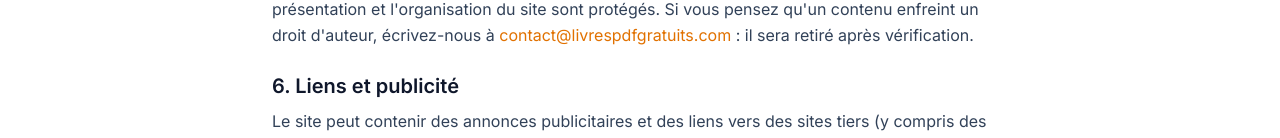
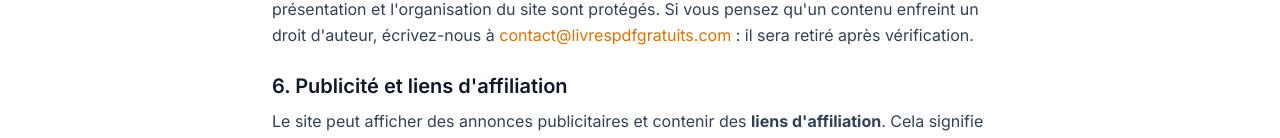
Before and after one commit to MustaphaEssa/livres-pdf-gratuits, a Next.js app: page /conditions in a window 1280 px wide. Shown: the part 801-939 px from the top of the page. Built offline with nearby package versions, Linux system fonts and the light colour scheme; no server answers; the database is empty.

Commit message:
Fiche livre : encart domaine public + divulgation d'affiliation renforcée
- Encart "Œuvre du domaine public — source: Internet Archive" sur chaque fiche
- Conditions : divulgation claire des liens d'affiliation (commission sans surcoût)

Co-Authored-By: Claude Opus 4.8 <noreply@anthropic.com>

```diff
--- a/src/app/conditions/page.tsx
+++ b/src/app/conditions/page.tsx
@@ -74,11 +74,14 @@ export default async function TermsPage() {
             </section>
 
             <section>
-              <h2 className="text-xl font-semibold text-slate-900 dark:text-white mb-2">6. Liens et publicité</h2>
+              <h2 className="text-xl font-semibold text-slate-900 dark:text-white mb-2">6. Publicité et liens d&apos;affiliation</h2>
               <p>
-                Le site peut contenir des annonces publicitaires et des liens vers des sites
-                tiers (y compris des liens d&apos;affiliation). {site} n&apos;est pas responsable du
-                contenu de ces sites externes ni des transactions qui y sont effectuées.
+                Le site peut afficher des annonces publicitaires et contenir des{" "}
+                <strong>liens d&apos;affiliation</strong>. Cela signifie que si vous cliquez sur
+                certains liens et effectuez un achat, nous pouvons percevoir une{" "}
+                <strong>commission, sans aucun surcoût pour vous</strong>. Ces partenariats n&apos;influencent
+                pas notre contenu. {site} n&apos;est pas responsable du contenu des sites tiers ni
+                des transactions qui y sont effectuées.
               </p>
             </section>
 
--- a/src/app/livre/[slug]/page.tsx
+++ b/src/app/livre/[slug]/page.tsx
@@ -373,6 +373,17 @@ export default async function BookPage({ params }: BookPageProps) {
                 </div>
               </div>
 
+              {/* Domaine public */}
+              <div className="mb-8 flex items-start gap-3 rounded-lg border border-green-200 bg-green-50 dark:border-green-900/40 dark:bg-green-900/10 p-4">
+                <svg className="h-5 w-5 text-green-600 shrink-0 mt-0.5" fill="none" viewBox="0 0 24 24" stroke="currentColor" strokeWidth={2}>
+                  <path strokeLinecap="round" strokeLinejoin="round" d="M9 12l2 2 4-4m6 2a9 9 0 11-18 0 9 9 0 0118 0z" />
+                </svg>
+                <p className="text-sm text-green-800 dark:text-green-300">
+                  <strong>Œuvre du domaine public</strong> — ce livre est libre de droits et peut
+                  être lu, téléchargé et partagé gratuitement. Source : Internet Archive.
+                </p>
+              </div>
+
               {/* Lecture en ligne */}
               <div id="lecture" className="scroll-mt-24">
                 <h2 className="text-xl font-semibold text-slate-900 dark:text-white mb-4">
```
